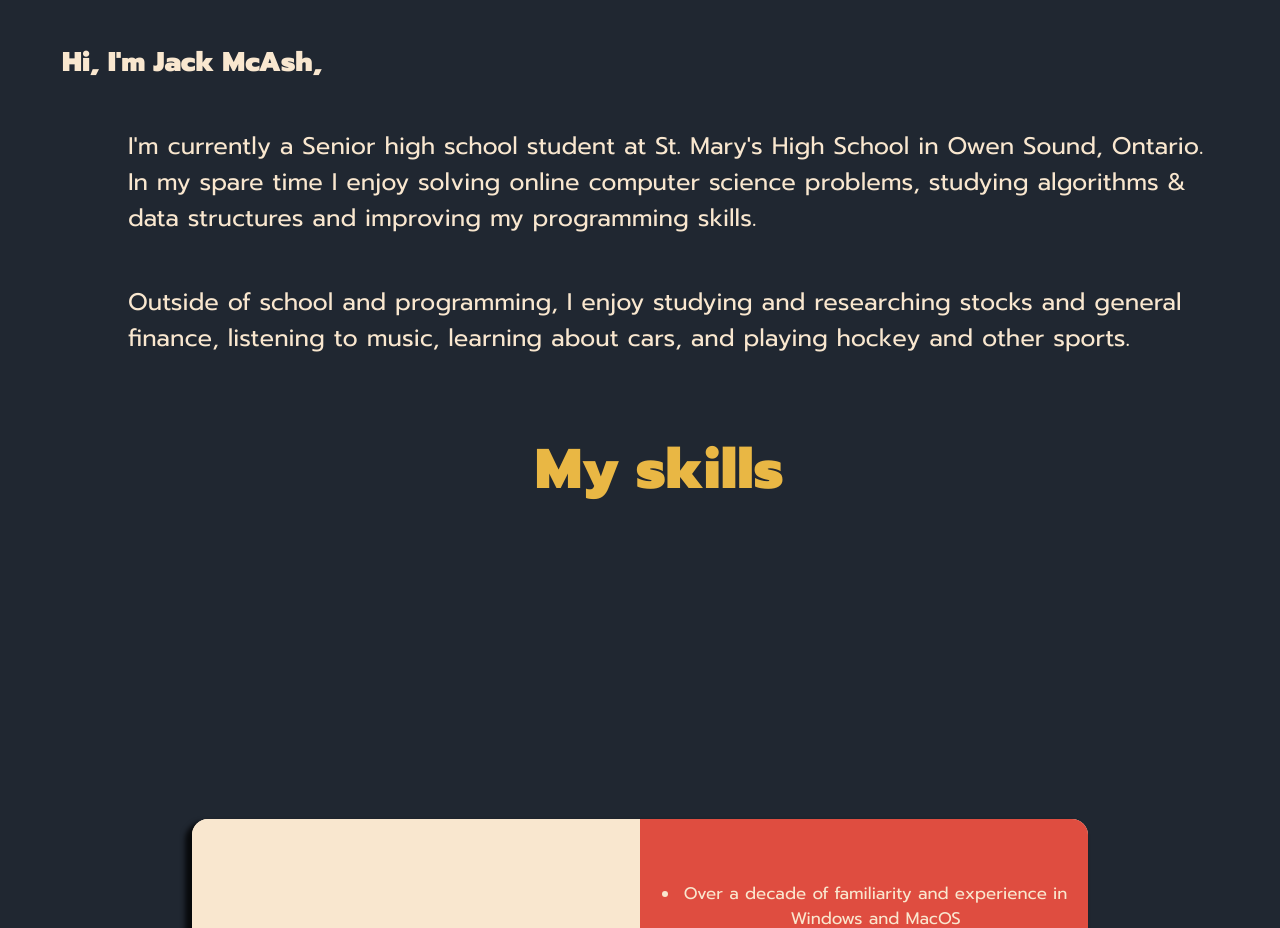
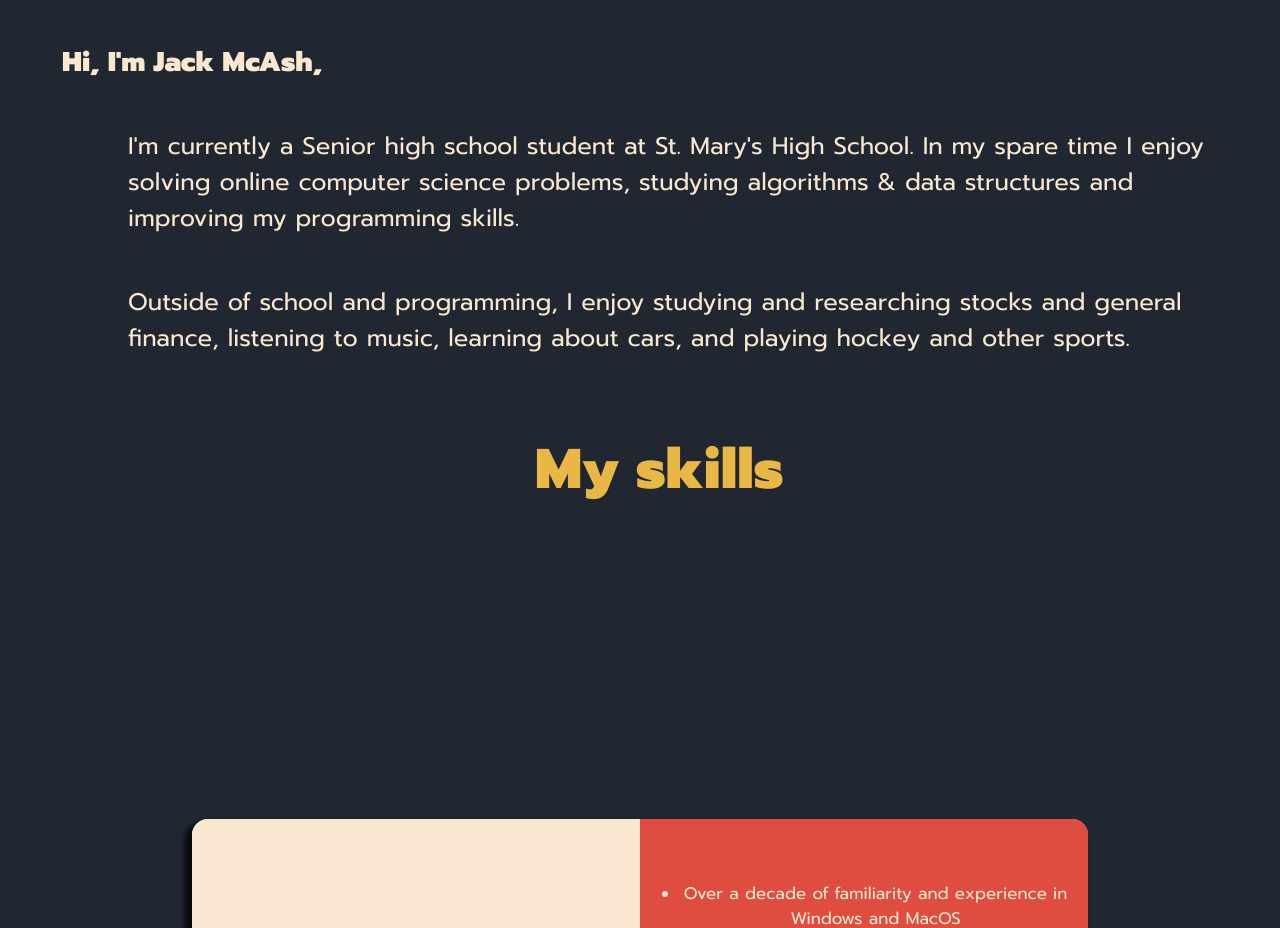
Before and after one commit to hand-burger/portfolio, a plain HTML site: page docs/index.html in a window 1280 px wide. Shown: the part 960-1888 px from the top of the page. Drawn offline with Linux system fonts and the light colour scheme.

Commit message:
🥫 The

```diff
--- a/docs/index.html
+++ b/docs/index.html
@@ -58,7 +58,7 @@
     <section id='about'>
       <h1>Get to know me</h1>
       <h2 id='hi'>Hi, I'm Jack McAsh,</h2>
-      <p>I'm currently a Senior high school student at St. Mary's High School in Owen Sound, Ontario. In my spare time I enjoy
+      <p>I'm currently a Senior high school student at St. Mary's High School. In my spare time I enjoy
         solving online computer science problems, studying algorithms & data structures and improving my programming skills.
       </p>
       <p>Outside of school and programming, I enjoy studying and researching stocks and general finance, listening to music,
```
